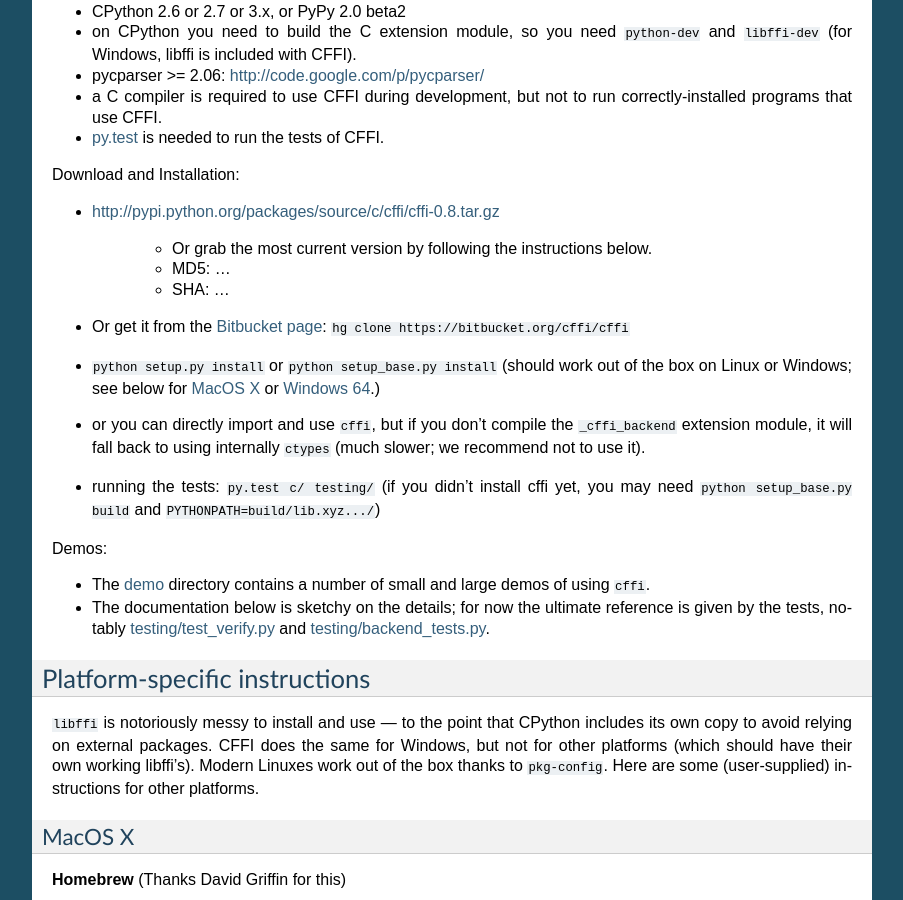
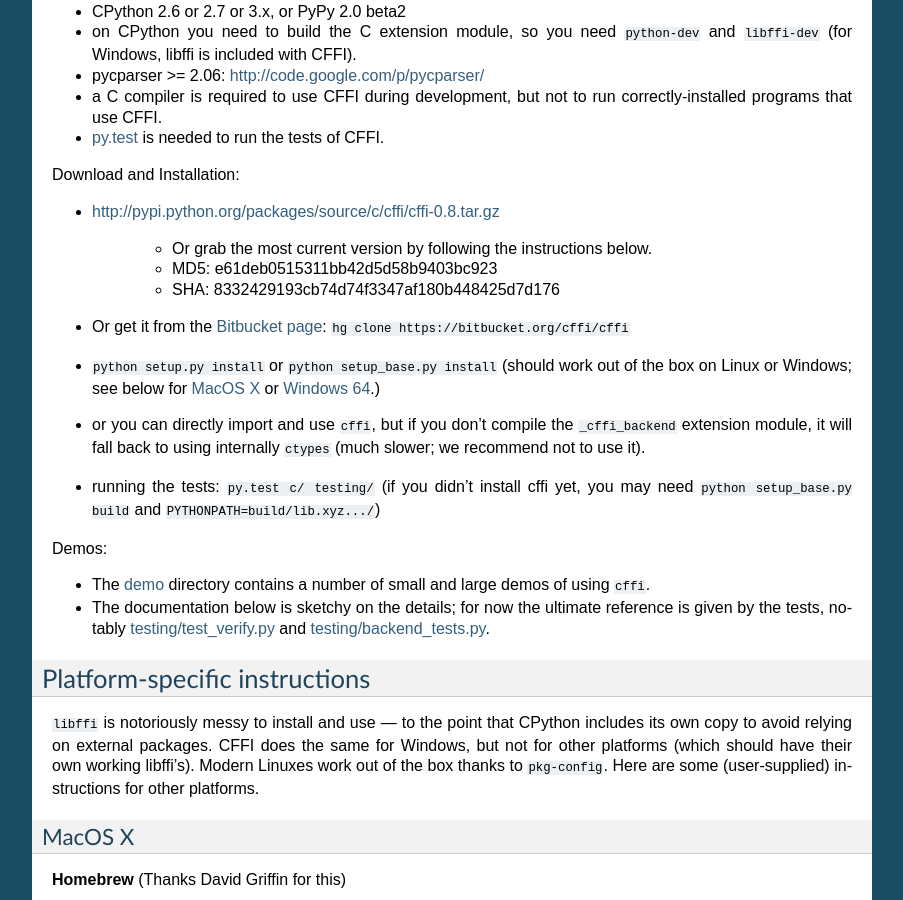
Before and after one commit to python-cffi/cffi, a Sphinx documentation site: the page built from doc/source/index.rst, in a window 1280 px wide and 900 px high, scrolled down 860 px. Shown: the whole window, without its empty margins (198-1101 px from the left). Built offline with Sphinx 7.4.7, drawn with Linux system fonts in a browser that asks for light colours.

Commit message:
MD5/SHA1

```diff
--- a/doc/source/index.rst
+++ b/doc/source/index.rst
@@ -92,9 +92,9 @@
 
    - Or grab the most current version by following the instructions below.
 
-   - MD5: ...
-
-   - SHA: ...
+   - MD5: e61deb0515311bb42d5d58b9403bc923
+
+   - SHA: 8332429193cb74d74f3347af180b448425d7d176
 
 * Or get it from the `Bitbucket page`_:
   ``hg clone https://bitbucket.org/cffi/cffi``
```
